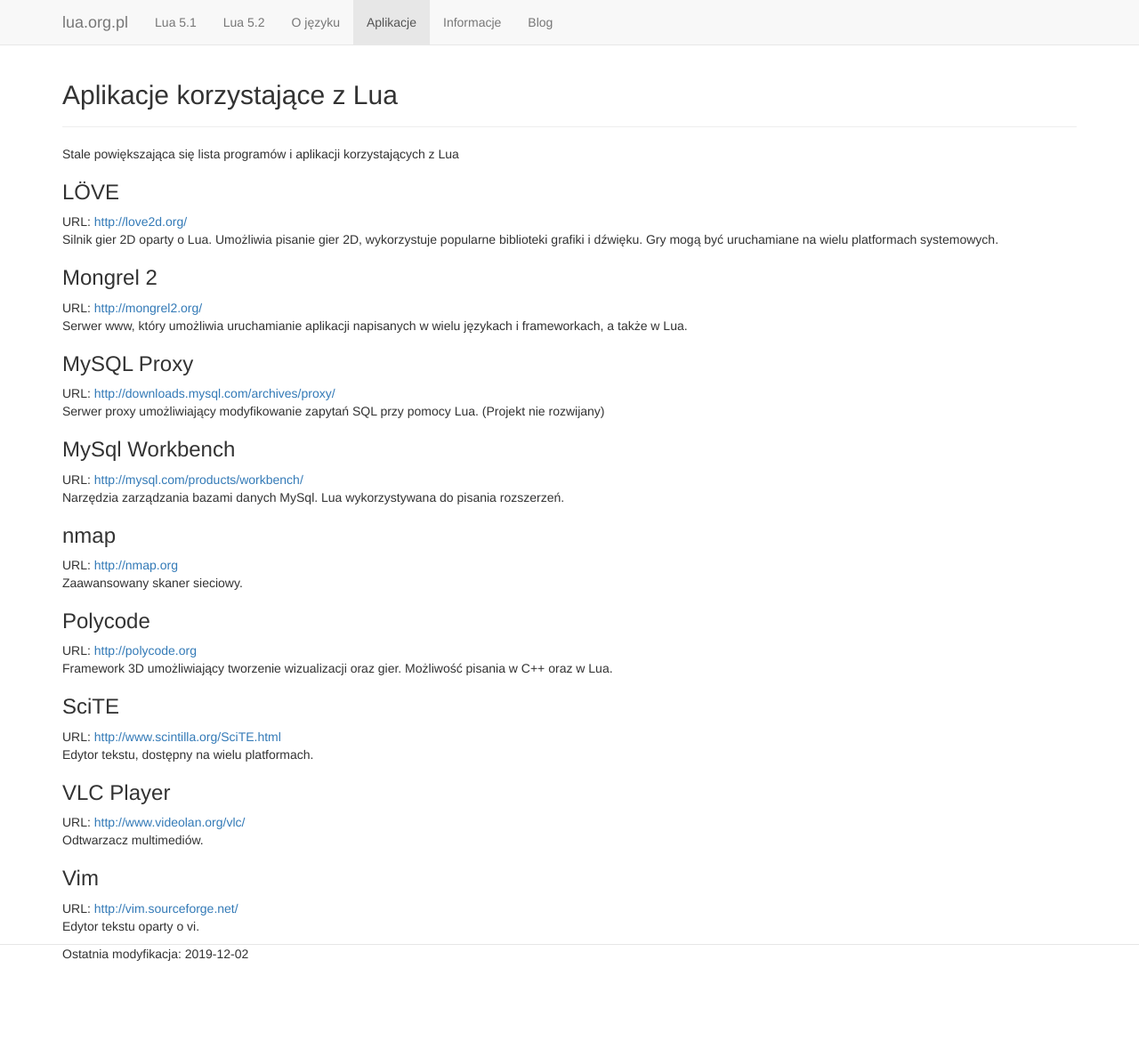
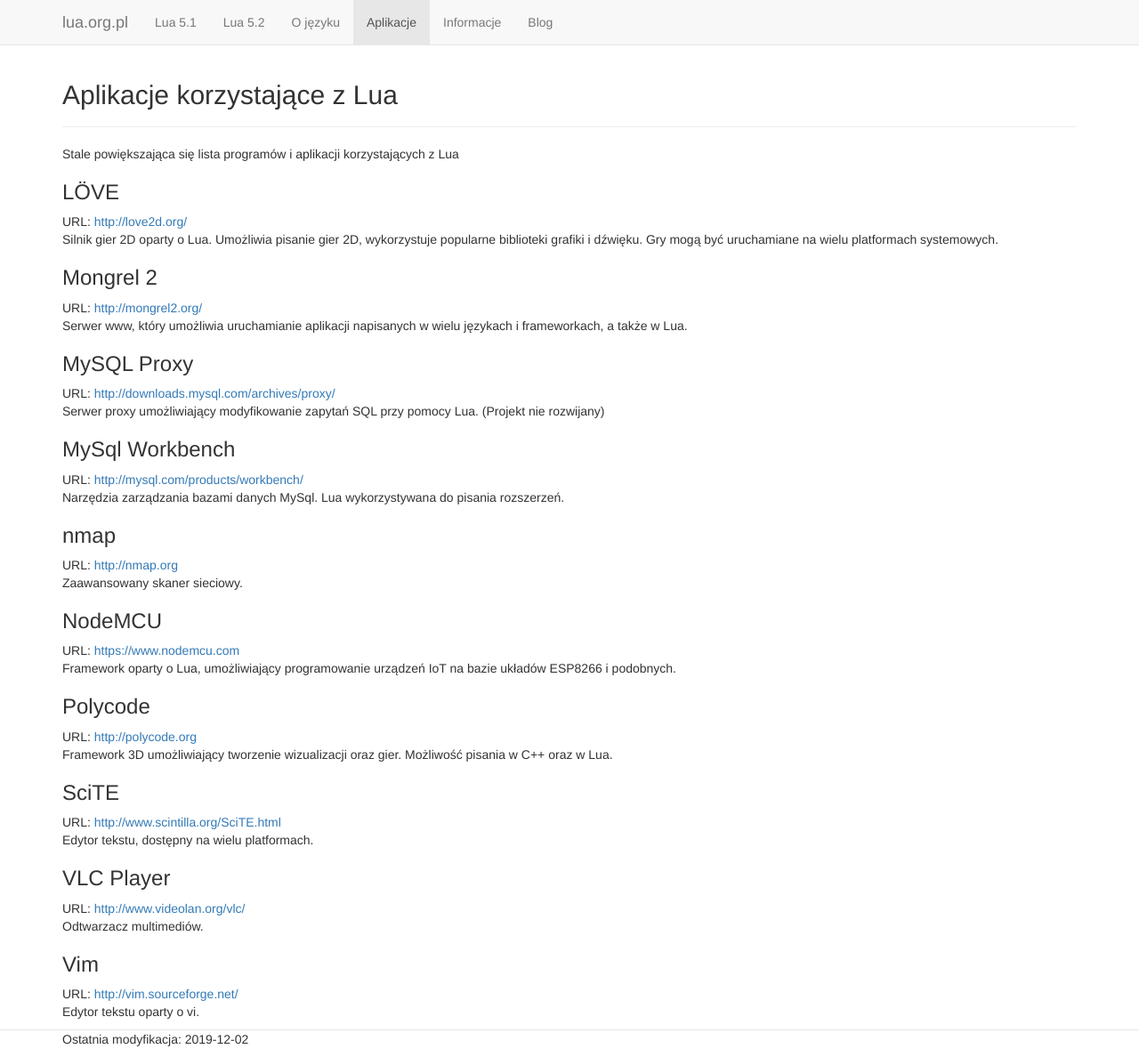
Before and after one commit to BRychlik/lua.org.pl, a Jekyll site: the page built from aplikacje/index.html, in a window 1280 px wide and 1188 px high. Shown: the whole window at 89% size. Built offline with Jekyll 4.4.1, drawn with Linux system fonts in a browser that asks for light colours; nearby versions of some CDN libraries; comment, search, counter and statistics services are not loaded.

Commit message:
Aktualizacja apps.yml

```diff
--- a/_data/apps.yml
+++ b/_data/apps.yml
@@ -18,6 +18,10 @@
   url: http://nmap.org
   desc: Zaawansowany skaner sieciowy.
 
+- name: NodeMCU
+  url: https://www.nodemcu.com
+  desc: Framework oparty o Lua, umożliwiający programowanie urządzeń IoT na bazie układów ESP8266 i podobnych.
+
 - name: Polycode
   url: http://polycode.org
   desc: Framework 3D umożliwiający tworzenie wizualizacji oraz gier. Możliwość pisania w C++ oraz w Lua.
```
